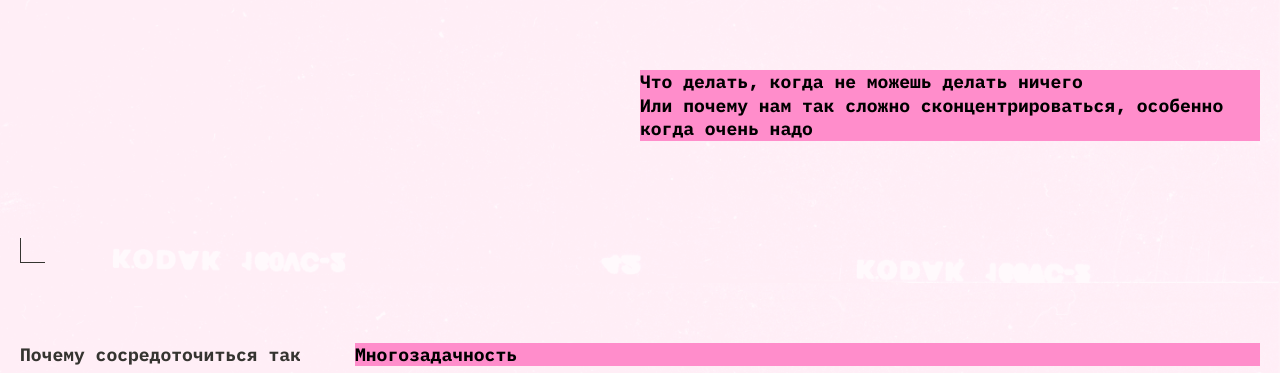
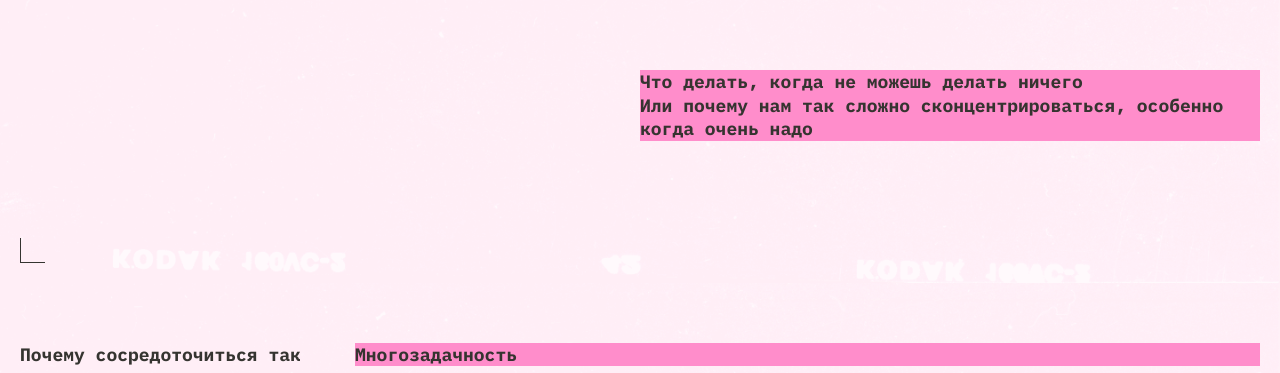
Before and after one commit to Alex-tskm/slozhno-sosredotochitsya-fd, a plain HTML site: page index.html in a window 1280 px wide. Shown: the part 517-890 px from the top of the page. Drawn offline with Linux system fonts and the light colour scheme.

Commit message:
исправлено после 2 ревью

```diff
--- a/styles/style.css
+++ b/styles/style.css
@@ -138,6 +138,7 @@
   height: fit-content;
   align-self: center;
   justify-self: end;
+  color: var(--header-headline-description);
 }
 
 .content {
@@ -169,6 +170,7 @@
   line-height: 23.4px;
   letter-spacing: 0%;
   margin-block-end: 10px;
+  color: var(--header-headline-description);
 }
 
 .alternative__text-blocks > .text-block__title {
@@ -213,6 +215,7 @@
   line-height: 23.4px;
   letter-spacing: 0%;
   margin-block-end: 10px;
+  color: var(--header-headline-description);
 }
 
 .picture {
```
